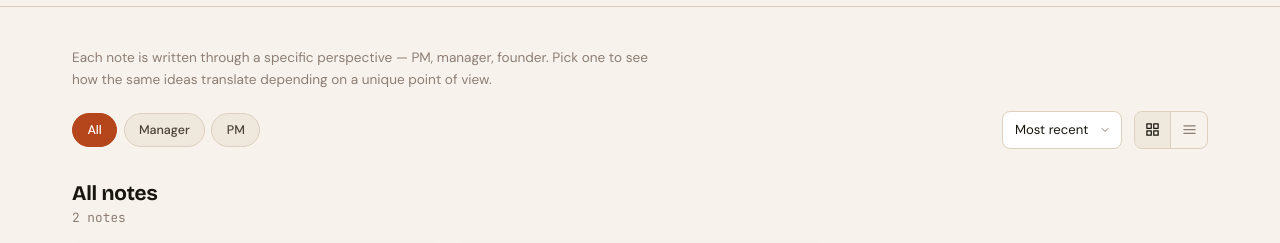
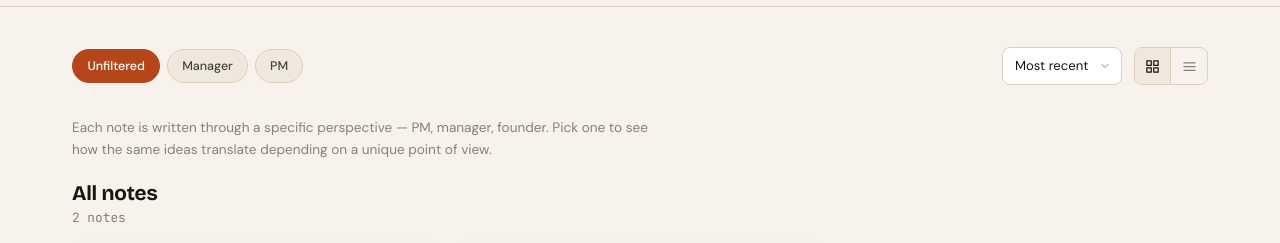
Before and after one commit to lisaqiyali-0105/podcast-recap, a website: page library/index.html in a window 1280 px wide. Shown: the part 49-292 px from the top of the page. Drawn offline with nearby package versions, Linux system fonts and the light colour scheme.

Commit message:
Move hint below chips; rename All → Unfiltered

```diff
--- a/library/index.html
+++ b/library/index.html
@@ -479,9 +479,6 @@
 <!-- MAIN -->
 <main class="main">
 
-  <!-- HELPER TEXT -->
-  <p class="filter-hint">Each note is written through a specific perspective — PM, manager, founder. Pick one to see how the same ideas translate depending on a unique point of view.</p>
-
   <!-- TOOLBAR -->
   <div class="toolbar">
     <div class="filter-chips" id="filter-chips" role="group" aria-label="Filter by perspective">
@@ -503,6 +500,9 @@
       </button>
     </div>
   </div>
+
+  <!-- HELPER TEXT -->
+  <p class="filter-hint">Each note is written through a specific perspective — PM, manager, founder. Pick one to see how the same ideas translate depending on a unique point of view.</p>
 
   <!-- SECTION HEADER -->
   <div class="section-header">
@@ -571,7 +571,7 @@
     personas.forEach(p => {
       const btn = document.createElement('button');
       btn.className = 'chip' + (p === 'all' ? ' active' : '');
-      btn.textContent = p === 'all' ? 'All' : capitalize(p);
+      btn.textContent = p === 'all' ? 'Unfiltered' : capitalize(p);
       btn.dataset.persona = p;
       btn.setAttribute('aria-pressed', p === 'all' ? 'true' : 'false');
       btn.addEventListener('click', () => {
```
